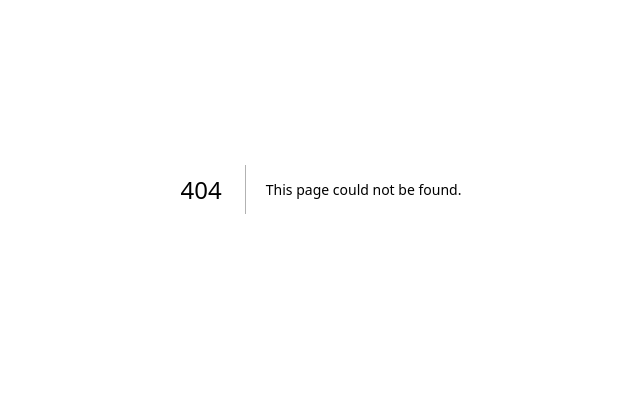
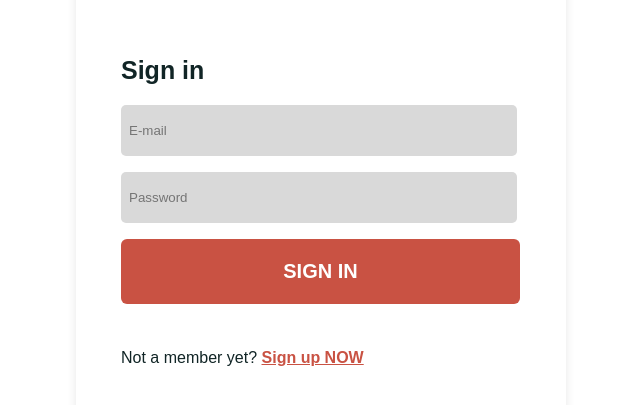
Before and after one commit to umnicol/bachelor, a Next.js app in the folder fitness-app/: page /signin in a window 1280 px wide. Before the commit this address had no page. Shown: the part 211-616 px from the top of the page, without its empty margins (319-959 px from the left). Built offline with nearby package versions, Linux system fonts and the light colour scheme.

Commit message:
prehodeny kod 2

```diff
--- a/fitness-app/src/app/page.tsx
+++ b/fitness-app/src/app/page.tsx
@@ -1,3 +1,4 @@
+import NavBar from '@/components/NavBar/NavBar'
 import Image from 'next/image'
 import styles from './page.module.css'
 
--- /dev/null
+++ b/fitness-app/src/components/SignInForm/SignInForm.tsx
@@ -0,0 +1,59 @@
+import React, { useState } from 'react';
+import styles from './SignInForm.module.scss';
+import Button from '../Button/Button';
+
+
+const SignInForm: React.FC = () => {
+  const [username, setUsername] = useState<string>('');
+  const [password, setPassword] = useState<string>('');
+
+
+  const handleSubmit = (e: React.FormEvent) => {
+    e.preventDefault();
+
+    // Perform authentication logic
+    console.log('Username:', username);
+    console.log('Password:', password);
+
+    // Clear the form fields after submission
+    setUsername('');
+    setPassword('');
+  };
+
+  return (
+    <div className={styles.signinformContainer}>
+      <form onSubmit={handleSubmit}>
+        <p></p>
+      <h2>Sign in</h2>
+        <input
+          type="text"
+          id="username"
+          placeholder='E-mail'
+          value={username}
+          onChange={(e) => setUsername(e.target.value)}
+          required
+        />
+
+        <input
+          type="password"
+          id="password"
+          placeholder='Password'
+          value={password}
+          onChange={(e) => setPassword(e.target.value)}
+          required
+        />
+
+        <Button label={'Sign In'} />
+
+        <p>
+          Not a member yet?{' '}
+          <span>
+            Sign up NOW
+          </span>
+        </p>
+      </form>
+    </div>
+  );
+};
+
+export default SignInForm;
--- /dev/null
+++ b/fitness-app/src/pages/signin.tsx
@@ -0,0 +1,18 @@
+import Head from 'next/head'
+import SignInForm from '../components/SignInForm/SignInForm'
+
+
+export default function SignIn() {
+  return (
+    <>
+      <Head>
+        <title>Laurafit - Sign In</title>
+        <meta name="description" content="nieco sem" />
+        <meta name="viewport" content="width=device-width, initial-scale=1" />
+      </Head>
+
+      <SignInForm/>
+
+    </>
+  )
+}
```
Also changed, not shown: fitness-app/src/components/NavBar/NavBar.module.scss (added, +28 -0 lines), fitness-app/src/components/SignUpPlan/SignUpPlan.tsx (added, +28 -0 lines), fitness-app/src/pages/signup.tsx (added, +18 -0 lines), fitness-app/public/logo-laurafit.png (added), 1 other file (tests, documents, lock files or other folders).
